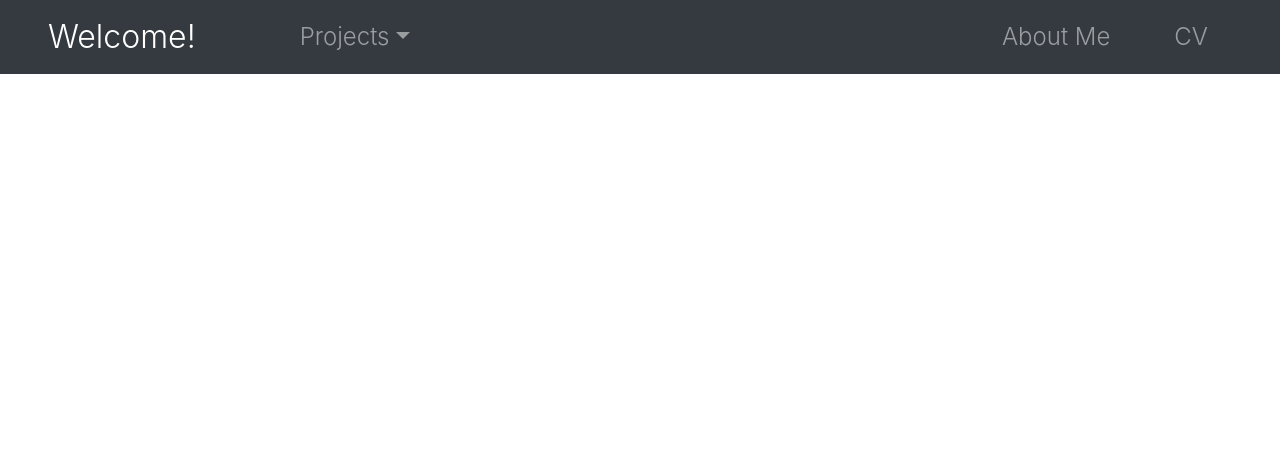
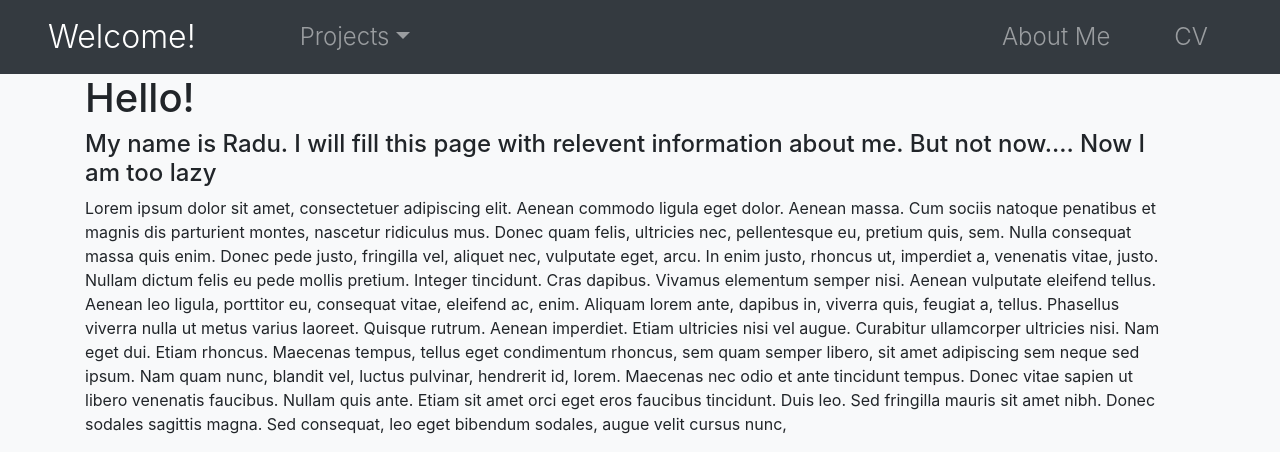
Before and after one commit to radu22/WebApp, a Django app: page / in a window 1280 px wide. Shown: the top 473 px of the page. Run offline with Django 3.2, Linux system fonts and the light colour scheme; some libraries are stand-ins or nearby versions.

Commit message:
Added CV section and About

```diff
--- /dev/null
+++ b/design/templates/design/about.html
@@ -0,0 +1,21 @@
+{% extends 'design/base.html' %}
+{% load static %}
+{% block project %}
+    <div class="container text-wrap">
+        <div class="row col-12 ">
+            <h1>Hello!</h1>
+            <h4>My name is Radu. I will fill this page with relevent information about me. But not now....
+            Now I am too lazy</h4>
+        </div>
+        <div class="row col-12">
+            <p>Lorem ipsum dolor sit amet, consectetuer adipiscing elit. Aenean commodo ligula eget dolor. Aenean massa.
+                Cum sociis natoque penatibus et magnis dis parturient montes, nascetur ridiculus mus. Donec quam felis, ultricies nec, pellentesque eu, pretium quis, sem.
+                Nulla consequat massa quis enim. Donec pede justo, fringilla vel, aliquet nec, vulputate eget, arcu. In enim justo, rhoncus ut, imperdiet a, venenatis vitae, justo.
+                Nullam dictum felis eu pede mollis pretium. Integer tincidunt. Cras dapibus. Vivamus elementum semper nisi. Aenean vulputate eleifend tellus. Aenean leo ligula, porttitor eu, consequat vitae, eleifend ac, enim.
+                Aliquam lorem ante, dapibus in, viverra quis, feugiat a, tellus. Phasellus viverra nulla ut metus varius laoreet. Quisque rutrum. Aenean imperdiet. Etiam ultricies nisi vel augue. Curabitur ullamcorper ultricies nisi.
+                Nam eget dui. Etiam rhoncus. Maecenas tempus, tellus eget condimentum rhoncus, sem quam semper libero, sit amet adipiscing sem neque sed ipsum. Nam quam nunc, blandit vel, luctus pulvinar, hendrerit id, lorem.
+                Maecenas nec odio et ante tincidunt tempus. Donec vitae sapien ut libero venenatis faucibus. Nullam quis ante. Etiam sit amet orci eget eros faucibus tincidunt. Duis leo. Sed fringilla mauris sit amet nibh.
+                Donec sodales sagittis magna. Sed consequat, leo eget bibendum sodales, augue velit cursus nunc,</p>
+        </div>
+    </div>
+{% endblock project%}
--- a/design/templates/design/base.html
+++ b/design/templates/design/base.html
@@ -38,16 +38,19 @@
             </ul>
             <ul class="navbar-nav navbar-right ml-auto mr-5">
                 <li class="nav-item">
-                    <a class="nav-link font-nav" href="#">About Me</a>
+                    <a class="nav-link font-nav" href="{% url 'index' %}">About Me</a>
                 </li>
                 <li class="nav-item">
-                    <a class="nav-link font-nav" href="#">CV</a>
+                    <a class="nav-link font-nav" href="{% url 'cv' %}">CV</a>
                 </li>
             </ul>
         </div>
     </nav>
 
 </header>
+<main role="main" class="container-fluid bg-light">
+    {% block project %}{% endblock %}
+</main>
 
 <script src="https://code.jquery.com/jquery-3.4.1.slim.min.js"
         integrity="sha384-J6qa4849blE2+poT4WnyKhv5vZF5SrPo0iEjwBvKU7imGFAV0wwj1yYfoRSJoZ+n"
--- a/design/urls.py
+++ b/design/urls.py
@@ -2,5 +2,6 @@ from django.urls import path
 from . import views
 
 urlpatterns = [
-    path('', views.index, name='index')
+    path('', views.index, name='index'),
+    path('cv/', views.cv, name='cv'),
 ]
--- a/design/views.py
+++ b/design/views.py
@@ -1,6 +1,9 @@
 from django.shortcuts import render
-from django.http import HttpResponse
 
 
 def index(request):
-    return render(request, 'design/base.html')
+    return render(request, 'design/about.html')
+
+
+def cv(request):
+    return render(request, 'design/CV.html')
```
Also changed, not shown: design/templates/design/CV.html (added, +23 -0 lines), Web_App/settings.py (line endings or trailing spaces), 1 other file.
